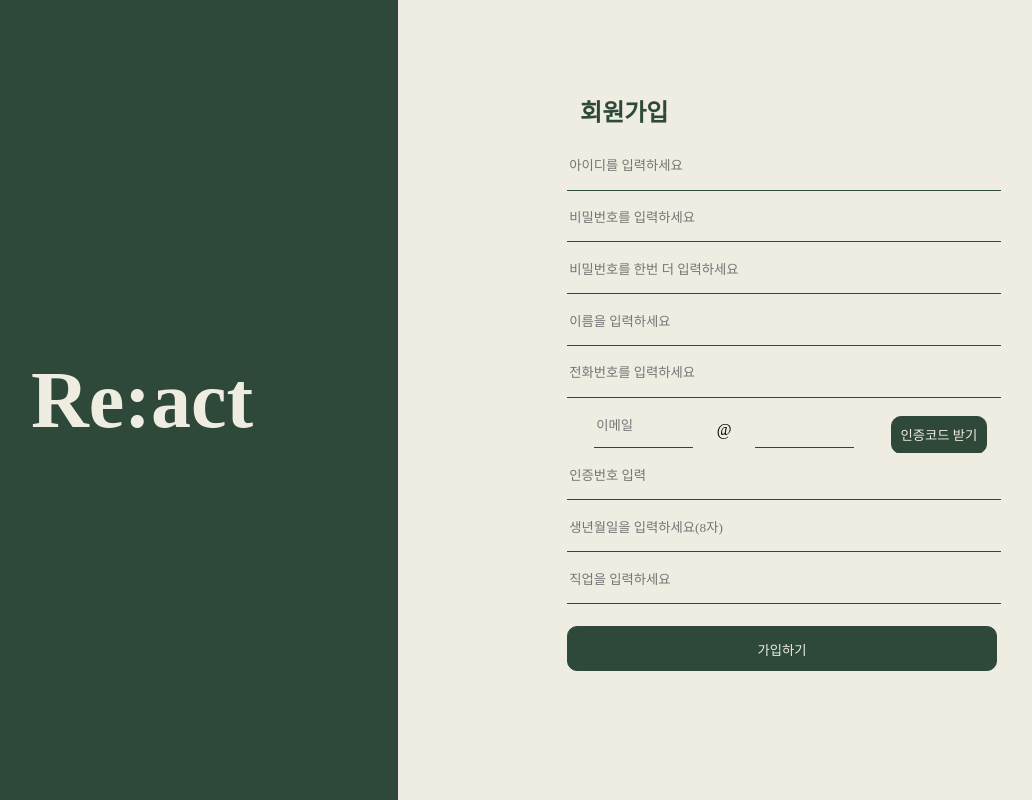
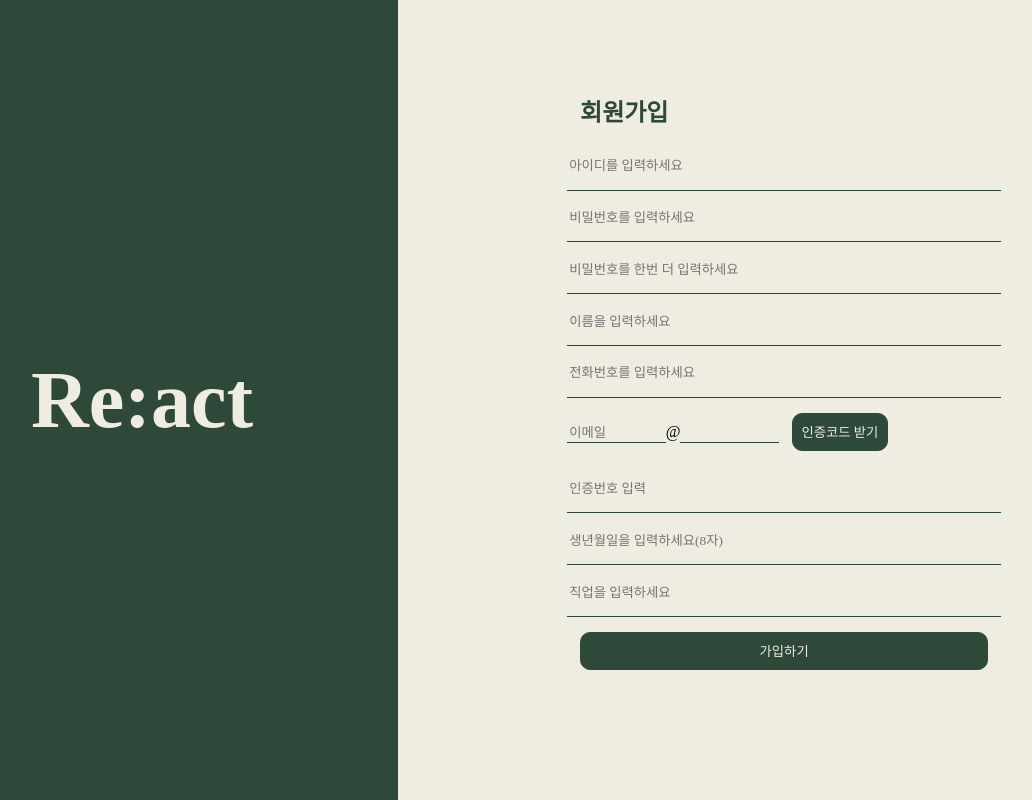
Before and after one commit to React-Likelion/react, a React (Create React App) app: page /signup in a window 1280 px wide. Shown: the whole page, without its empty margins (114-1146 px from the left). Built offline with nearby package versions, Linux system fonts and the light colour scheme.

Commit message:
회원가입 페이지 완료

```diff
--- a/src/pages/SignUpPage.js
+++ b/src/pages/SignUpPage.js
@@ -11,6 +11,10 @@ const SignUpPage = () => {
         birth:'',
         job:'',
     });
+    const [emailData,setEmailData] = useState({
+        emailId:'',
+        emailAddress:'',
+    });
 
     const handleChangeData = (e) => {
         setSignUpData({
@@ -18,10 +22,29 @@ const SignUpPage = () => {
             [e.target.name]: e.target.value,
         });
     };
+    const handleChangeEmail = (e)=>{
+        setEmailData({
+            ...emailData,
+            [e.target.name]: e.target.value,
+        });
+    }
+
     const clickSignUp = (e)=>{
         e.preventDefault();
+        console.log(signUpData);
         //회원가입 통신
     };
+    const codeIssued = ()=>{
+        console.log(emailData);
+        const emailAdd = `${emailData.emailId}@${emailData.emailAddress}`; //이메일 총 주소
+        console.log(emailAdd);
+        //인증번호 통신 후 인증 성공시
+        setSignUpData({
+            ...signUpData,
+            email:emailAdd,
+        }); //이메일을 회원가입 정보에 추가
+    };
+
 
     return (
         <div id="signupDiv">
@@ -30,22 +53,22 @@ const SignUpPage = () => {
             </section>
             <section id="signupRight">
 
-                <form id="signupForm" onSubmit={clickSignUp}>
+                <form id="signupForm">
                     <h2>회원가입</h2>
                     <input type="text" onChange={handleChangeData} name='id' placeholder='아이디를 입력하세요' /><br />
-                    <input type="text" onChange={handleChangeData} name='password' placeholder='비밀번호를 입력하세요' /><br />
-                    <input type="text" onChange={handleChangeData} name='confirmPassword' placeholder='비밀번호를 한번 더 입력하세요' /><br />
+                    <input type="password" onChange={handleChangeData} name='password' placeholder='비밀번호를 입력하세요' /><br />
+                    <input type="password" placeholder='비밀번호를 한번 더 입력하세요' /><br />
                     <input type="text" onChange={handleChangeData} name='name' placeholder='이름을 입력하세요' /><br />
                     <input type="text" onChange={handleChangeData} name='phone' placeholder='전화번호를 입력하세요' /><br />
-                    <div id='signup-email-box'>
-                        <input type="text" onChange={handleChangeData} name='email' id="emailInput" placeholder='이메일' /><br/>@
-                        <input id="emailAdressInput" type="text" />
-                        <button type="button">인증코드 받기</button>
+                    <div>
+                        <input type="text" name='emailId' onChange={handleChangeEmail} id="emailInput" placeholder='이메일' />@
+                        <input name='emailAddress' onChange={handleChangeEmail} id="emailAdressInput" type="text" />
+                        <button type="button" onClick={codeIssued} style={{cursor:'pointer'}}>인증코드 받기</button>
                     </div>
                     <input type="text" name='confirmNum' placeholder='인증번호 입력' />
                     <input type="text" onChange={handleChangeData} name='birth' placeholder='생년월일을 입력하세요(8자)' /><br />
-                    <input type="text" onChange={handleChangeData} name='job' placeholder='직업을 입력하세요' /><br /><br />
-                    <input type="submit" id="signupSubmit" value="가입하기" />
+                    <input type="text" onChange={handleChangeData} name='job' placeholder='직업을 입력하세요' /><br />
+                    <button type="button" onClick={clickSignUp} id="signupSubmit">가입하기</button>
                 </form>
             </section>
         </div>
--- a/src/style/pages/SignUpPage.css
+++ b/src/style/pages/SignUpPage.css
@@ -22,7 +22,7 @@
 #signupLeft h1 {
   color: #efede1;
   font-size: 80px;
-    font-family: 'Playfair Display';
+  font-family: "Playfair Display";
 }
 #signupRight h2 {
   color: #2e493a;
@@ -32,13 +32,14 @@
   outline: none;
 }
 #signupSubmit {
-    border: 1px solid #2e493a !important;
-    background-color: #2e493a !important;
-    color: #efede1 !important;
+  border: 1px solid #2e493a;
+  background-color: #2e493a;
+  color: #efede1;
   padding: 3%;
   border-radius: 10px;
   cursor: pointer;
   margin-top: 5px;
+  width: 95%;
 }
 #signupForm {
   height: 80%;
@@ -50,6 +51,10 @@
   width: 100%;
   height: 7%;
   margin: 2px auto;
+  color: #2e493a;
+}
+#signupForm input[type="password"] {
+  font-family: "맑은 고딕";
 }
 #signupForm button {
   border: 1px solid #2e493a;
@@ -78,5 +83,5 @@
 #signupForm > input,
 #signupForm > div > input,
 #signupForm > div > button {
-  font-family: 'NanumSquare';
+  font-family: "NanumSquare";
 }
```
Lines whose indentation alone changed are shown as unchanged.
